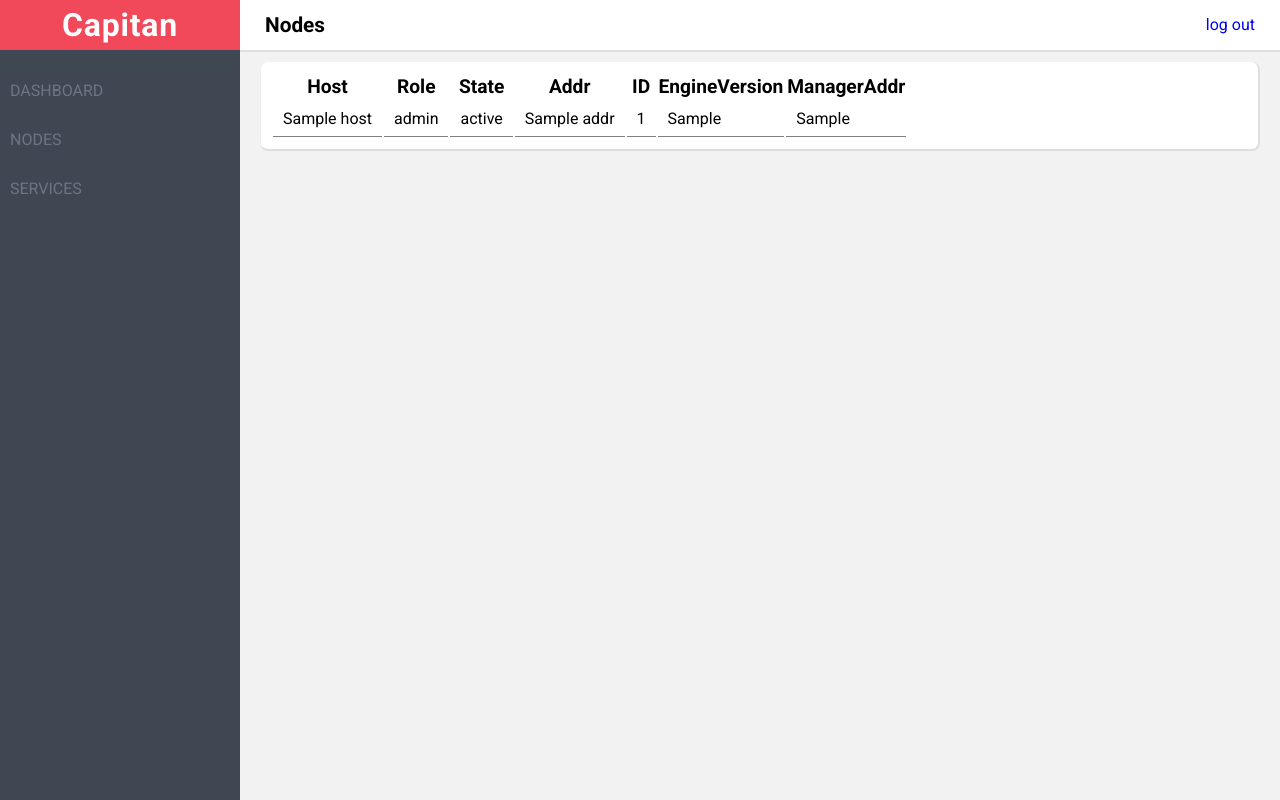
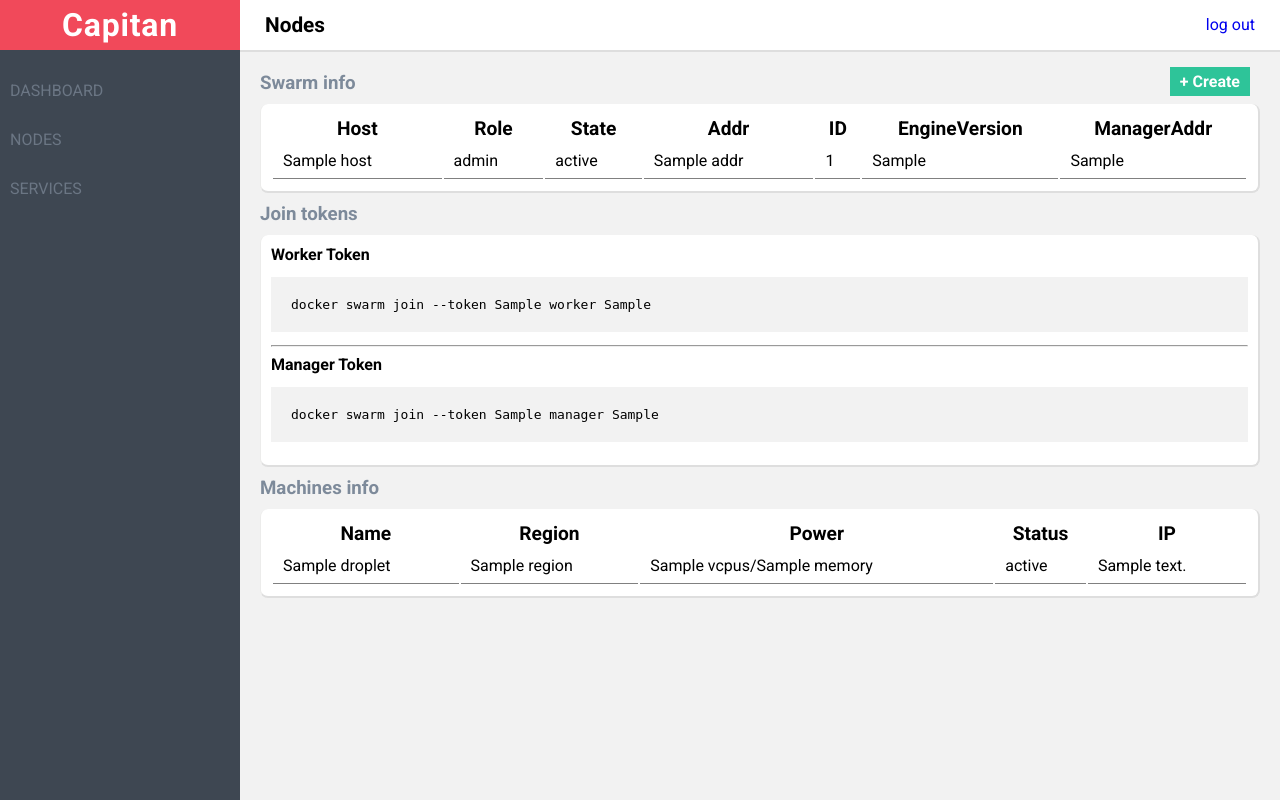
Before and after one commit to g-ki/capitan, a Flask app: template capitan/templates/nodes/index.html in a window 1280 px wide. Run offline with Flask 2, Linux system fonts and the light colour scheme; the template is opened without the code that fills it: most values are stand-ins (such as "Sample title", 1, 10 or a date in 2020).

Commit message:
create DO droplets

```diff
--- a/capitan/static/css/style.css
+++ b/capitan/static/css/style.css
@@ -65,14 +65,14 @@ a {
   padding: 10px 20px;
 }
 
-.header {
+.main > .header {
   background-color: #fff;
   height: 50px;
   border-bottom: 2px solid #dedede;
   padding: 0 5px;
 }
 
-.header > h1 {
+.main > .header > h1 {
   margin: 0;
   padding: 0 20px;
   line-height: 50px;
@@ -80,7 +80,7 @@ a {
   display: inline-block;
 }
 
-.header .user-info {
+.main > .header .user-info {
   float: right;
   margin-top: 15px;
   margin-right: 20px;
@@ -90,9 +90,17 @@ a {
 
 }
 
-.box > .title {
+.box .title {
   color: #7d8a9a;
   margin: 10px auto;
+  display: inline-block;
+}
+
+.box > .header > .meta {
+  margin: 10px 10px;
+  font-size: 1em;
+  display: inline-block;
+  float: right;
 }
 
 .box > .content {
@@ -164,3 +172,34 @@ input {
   margin-right: 40px;
   margin-top: 12px;
 }
+
+.button {
+  border: 0;
+  padding: 5px 10px;
+  font-weight: 700;
+}
+
+
+.button.button-primary {
+  background-color: #2ec499;
+  color: #fff;
+}
+
+pre {
+  max-width: 100%;
+  overflow-x: auto;
+  padding: 20px;
+  background-color: #f2f2f2;
+  word-break: break-all;
+  word-wrap: break-word;
+}
+
+textarea {
+  font-size: 14px;
+  height: 250px;
+  padding: 15px;
+  font-family: monospace,serif;
+  margin-bottom: 0;
+  width: 100%;
+  box-sizing: border-box;
+}
--- a/capitan/templates/nodes/index.html
+++ b/capitan/templates/nodes/index.html
@@ -6,9 +6,16 @@
   {% if not nodes %}
     <p>No nodes Available!</p>
   {% else %}
+
     <div class="box">
+      <div class="header">
+        <h3 class="title">Swarm info</h3>
+        <div class="meta">
+          <a class="button button-primary" href="{{ url_for('nodes.new') }}">+ Create</a>
+        </div>
+      </div>
       <div class="content">
-        <table>
+        <table class="table">
           <thead>
             <tr>
               <th>Host</th>
@@ -36,5 +43,46 @@
         </table>
       </div>
     </div>
+
+    <div class="box">
+      <h3 class="title">Join tokens</h3>
+      <div class="content">
+        <strong>Worker Token</strong>
+        <pre>docker swarm join --token {{tokens.tokens.Worker}} {{tokens.manager_addr}}</pre>
+        <hr>
+        <strong>Manager Token</strong>
+        <pre>docker swarm join --token {{tokens.tokens.Manager}} {{tokens.manager_addr}}</pre>
+      </div>
+    </div>
+
+    <div class="box">
+      <h3 class="title">Machines info</h3>
+      <div class="content">
+        <table class="table">
+          <thead>
+            <tr>
+              <th>Name</th>
+              <th>Region</th>
+              <th>Power</th>
+              <th>Status</th>
+              <th>IP</th>
+              <!-- <th>Tags</th> -->
+            </tr>
+          </thead>
+          <tbody>
+            {% for droplet in droplets %}
+            <tr>
+              <td>{{ droplet.name }}</td>
+              <td>{{ droplet.region['name'] }}</td>
+              <td>{{ droplet.vcpus }}/{{ droplet.memory }}</td>
+              <td>{{ droplet.status }}</td>
+              <td>{{ droplet.ip_address }}</td>
+              <!-- <td>{{ droplet.tags }}</td> -->
+            </tr>
+            {% endfor %}
+          </tbody>
+        </table>
+      </div>
+    </div>
   {% endif %}
 {% endblock %}
```
Also changed, not shown: capitan/blueprints/nodes.py (+24 -7 lines), capitan/templates/nodes/new.html (+15 -2 lines).
